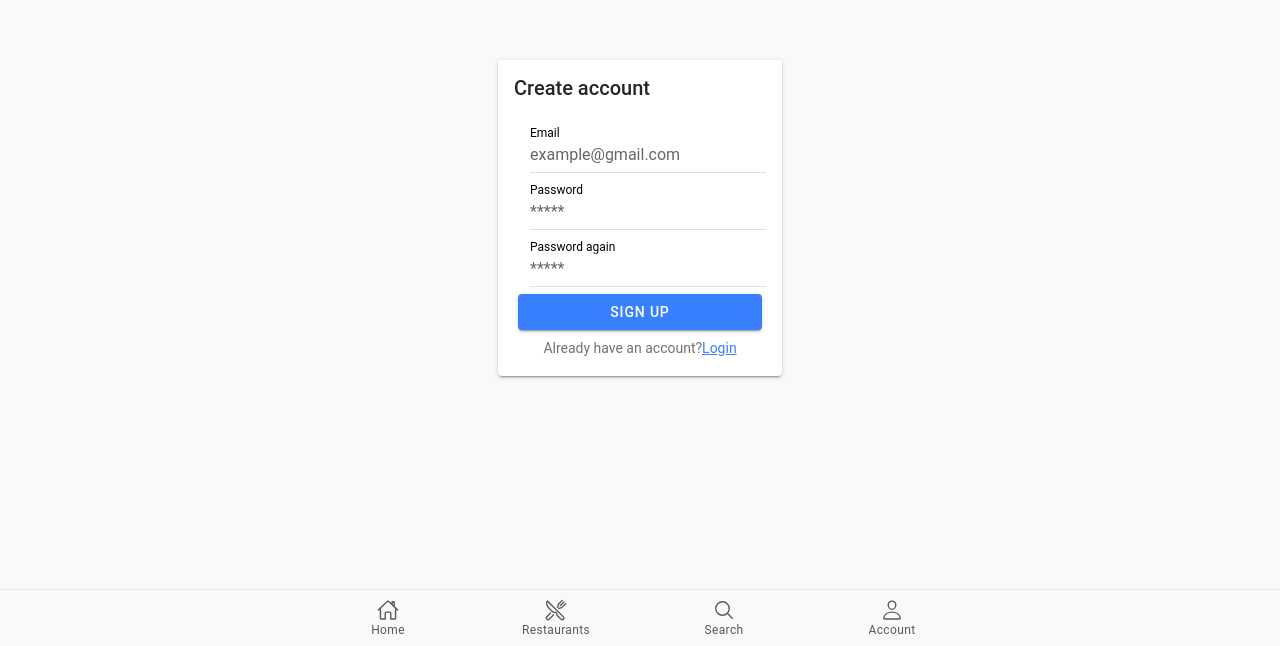
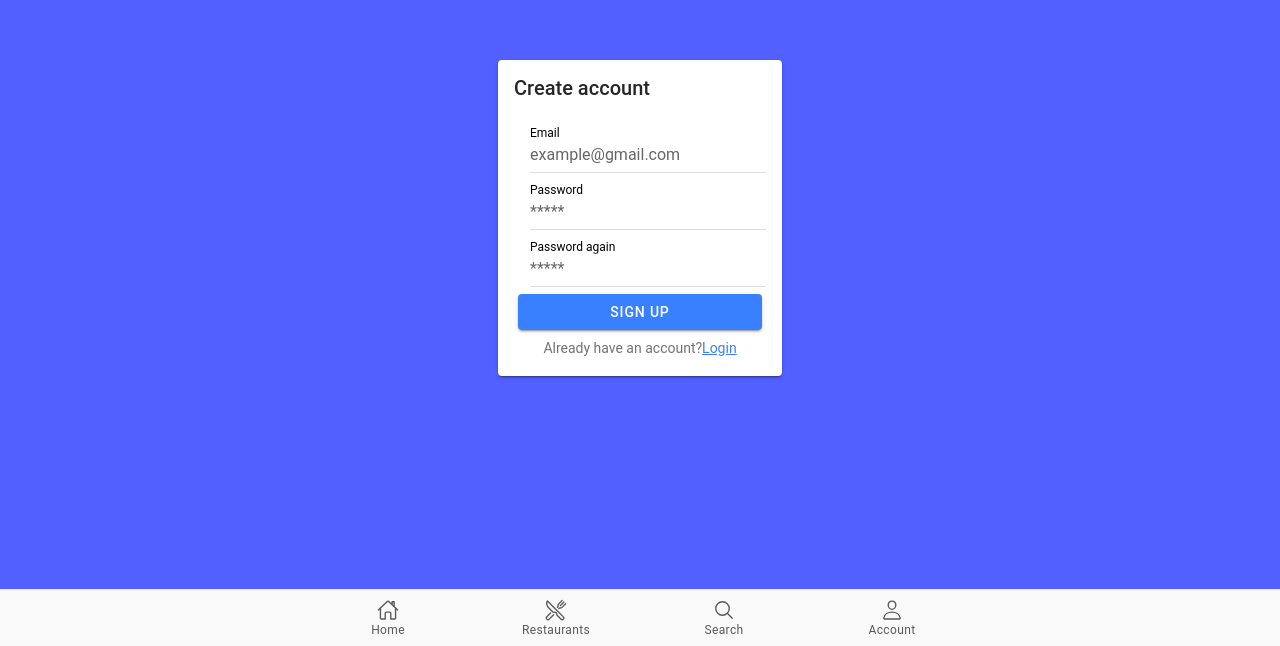
Before and after one commit to ToniGrondahl/FoodApp, a React (Vite) app: page /Register in a window 1280 px wide. Shown: the part 154-800 px from the top of the page. Built offline with nearby package versions, Linux system fonts and the light colour scheme.

Commit message:
värit takas

```diff
--- a/src/pages/login&register/Login.tsx
+++ b/src/pages/login&register/Login.tsx
@@ -42,7 +42,7 @@ const Login: React.FC = () => {
 
     return (
         <IonPage>
-        <IonContent >
+            <IonContent color={'tertiary'} >
                 <div className="flex-center" id='redirect'>
                     <IonCard>
                         <IonCardHeader>
--- a/src/pages/login&register/Register.tsx
+++ b/src/pages/login&register/Register.tsx
@@ -16,7 +16,7 @@ const Register: React.FC = () => {
         present({
             message: message,
             duration: 5000,
-      position:'bottom',
+            position: 'bottom',
         });
     };
     //--
@@ -42,7 +42,7 @@ const Register: React.FC = () => {
 
     return (
         <IonPage>
-        <IonContent >
+            <IonContent color={'tertiary'} >
                 <div className="flex-center">
                     <IonCard>
                         <IonCardHeader>
```
Lines whose indentation alone changed are shown as unchanged.
